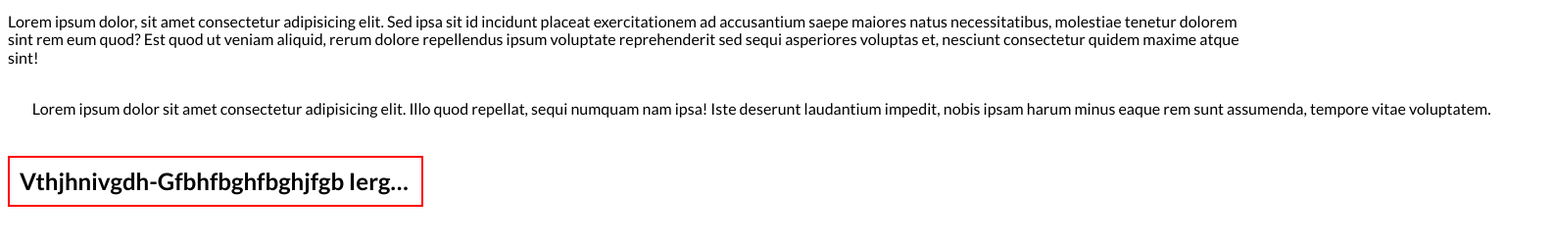
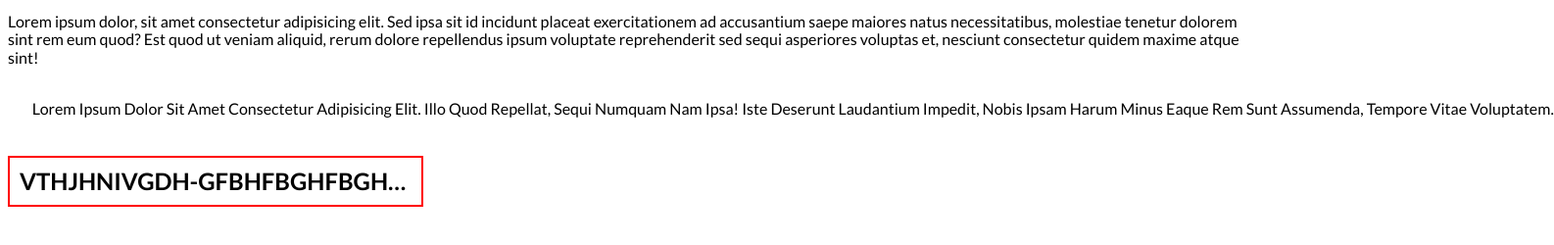
Before and after one commit to AnastasiiaKononova/css-intro, a plain HTML site: page index.html in a window 1280 px wide. Shown: the part 138-388 px from the top of the page at 98% size, 1586 px wide, since content can reach past the window. Drawn offline with Linux system fonts and the light colour scheme.

Commit message:
Add example text

```diff
--- a/assets/css/style.css
+++ b/assets/css/style.css
@@ -6,6 +6,7 @@
     font-family: ;
     font-style: ;
     line-height: ; (найуніверсальніше задавати коефіцієнтом)
+    text-decoration: ;
 } */
 
 
@@ -19,12 +20,16 @@ body {
 h2{
     border: 2px solid red;
     width: 400px;
+    padding: 10px;
+
     white-space: nowrap;
     overflow: hidden;
-    padding: 10px;
     text-overflow: ellipsis;
+
+    text-transform: uppercase;
 }
 
 div{
     white-space: pre;
+    text-transform: capitalize;
 }
```
